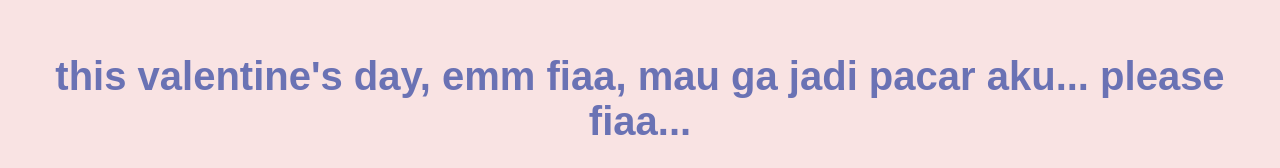
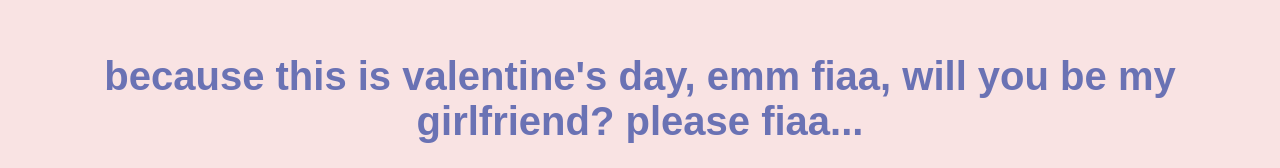
Before and after one commit to m0chies/Untuk-Fiaa-Cantik, a plain HTML site: page index.html in a window 1280 px wide. Shown: the part 115-283 px from the top of the page. Drawn offline with Linux system fonts and the light colour scheme.

Commit message:
index.html

```diff
--- a/index.html
+++ b/index.html
@@ -9,7 +9,7 @@
 </head>
 <body>
     <div class="container">
-        <h1>this valentine's day, emm fiaa, mau ga jadi pacar aku... please fiaa...</h1>
+        <h1>because this is valentine's day, emm fiaa, will you be my girlfriend? please fiaa...</h1>
         <div class="buttons">
             <button class="yes-button" onclick="handleYesClick()">yes</button>
             <button class="no-button" onclick="handleNoClick()">no</button>
```
